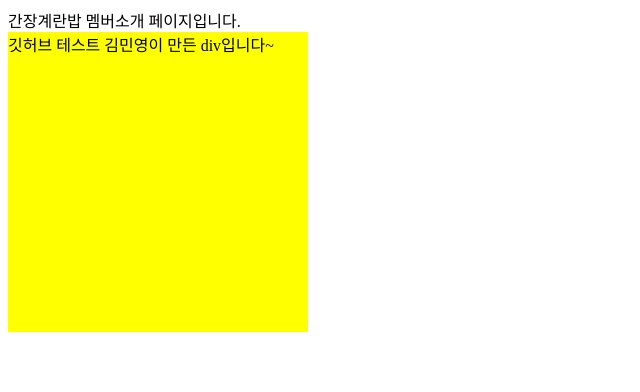
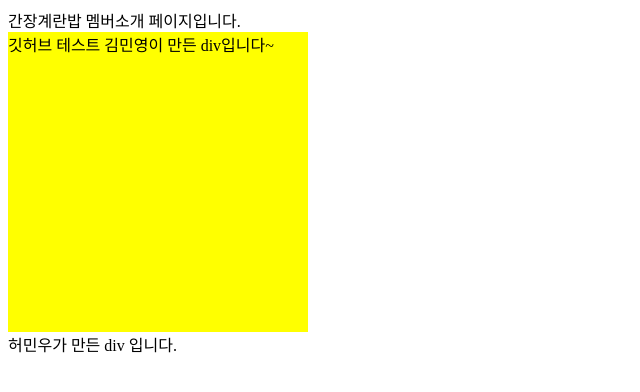
Before and after one commit to escape-engineering/soysauce, a plain HTML site: page index.html in a window 1280 px wide. Shown: the whole page, without its empty margins (0-640 px from the left). Drawn offline with Linux system fonts and the light colour scheme.

Commit message:
허민우 git commit -m 허민우

```diff
--- a/index.html
+++ b/index.html
@@ -11,5 +11,7 @@
             깃허브 테스트
             김민영이 만든 div입니다~
         </div>
+        <div>
+            허민우가 만든 div 입니다.</div>
     </body>
 </html>
```
